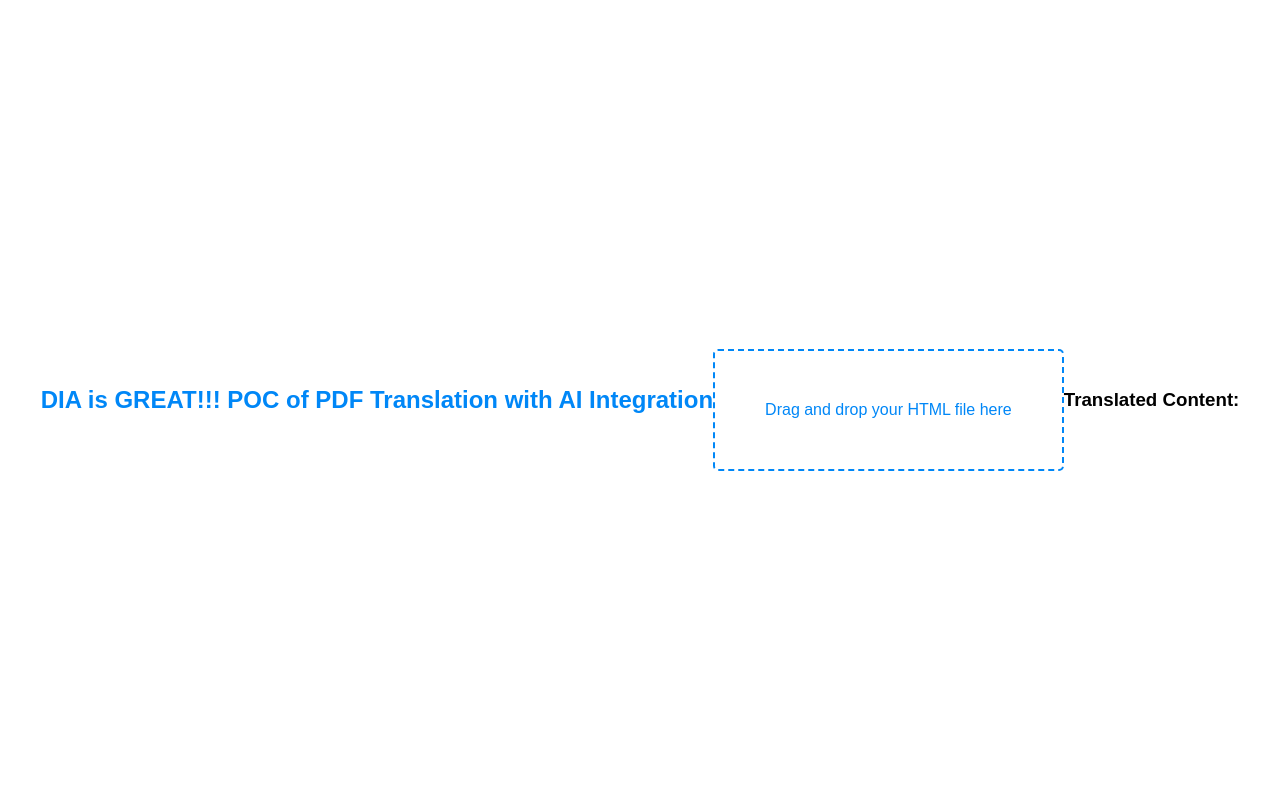
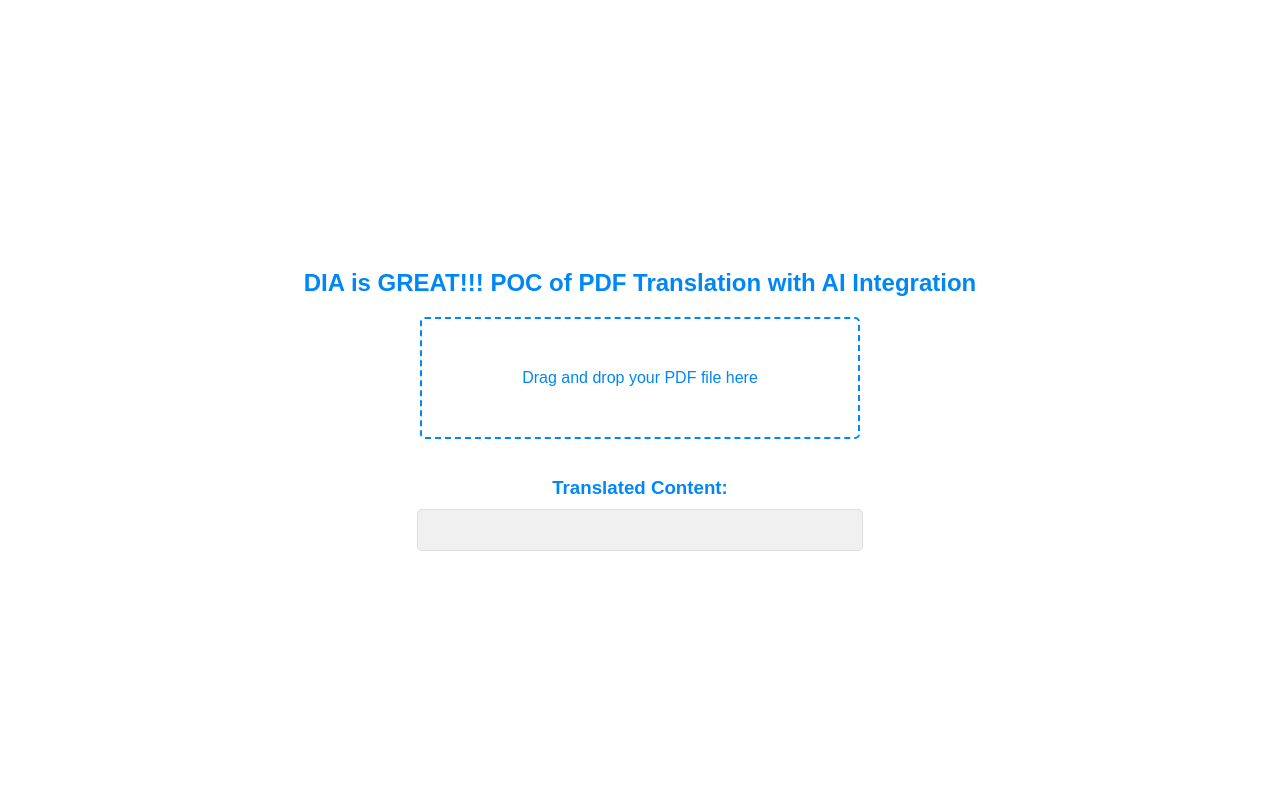
Before and after one commit to sxh771/ai-translations-dia, a Flask app: page / in a window 1280 px wide. Run offline with Flask 3, Linux system fonts and the light colour scheme; parts of the project's set-up code (start-up, migrations or seed data) failed here and were passed over.

Commit message:
html index file updated.

```diff
--- a/templates/index.html
+++ b/templates/index.html
@@ -8,19 +8,19 @@
             height: 100%;
             margin: 0;
             display: flex;
-            justify-content: center;
-            align-items: center;
+            flex-direction: column; /* Stack content vertically */
+            justify-content: center; /* Center content vertically */
+            align-items: center; /* Center content horizontally */
             font-family: Arial, sans-serif;
         }
 
         h2 {
             text-align: center;
-            /* Optional: additional styling for the header */
             color: #0087F7; /* Example color */
             font-size: 24px; /* Example font size */
+            margin-bottom: 20px; /* Space between the heading and the drop zone */
         }
 
-        /* Existing styles for other elements */
         #drop_zone {
             border: 2px dashed #0087F7;
             border-radius: 5px;
@@ -29,18 +29,33 @@
             text-align: center;
             font-family: Arial, sans-serif;
             color: #0087F7;
-            margin-top: 20px; /* Adjust as needed */
+            width: 50%; /* Adjust width as needed */
+            margin-bottom: 20px; /* Space between the drop zone and the translated content header */
+        }
+
+        .translated-header {
+            font-family: Arial, sans-serif;
+            color: #0087F7;
+            margin-bottom: 10px; /* Space before the translated content */
+        }
+
+        #translated_content {
+            width: 60%; /* Adjust width as needed */
+            border: 1px solid #ddd;
+            padding: 20px;
+            background-color: #f0f0f0;
+            border-radius: 5px;
+            text-align: left; /* Align translated text to the left */
         }
     </style>
 </head>
 <body>
     <h2>DIA is GREAT!!! POC of PDF Translation with AI Integration</h2>
-    <div id="drop_zone">Drag and drop your HTML file here</div>
-    <!-- Add this div to display the translated content -->
+    <div id="drop_zone">Drag and drop your PDF file here</div>
     <h3 class="translated-header">Translated Content:</h3>
-
     <div id="translated_content"></div>
     <script>
+
         let dropZone = document.getElementById('drop_zone');
 
         dropZone.addEventListener('dragover', function(e) {
```
